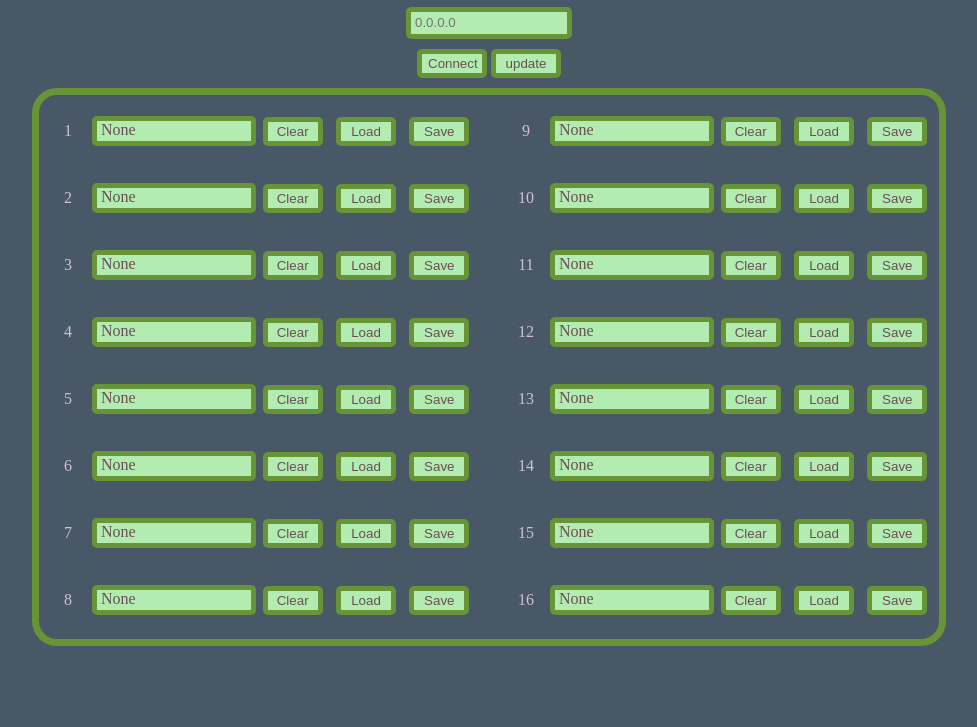
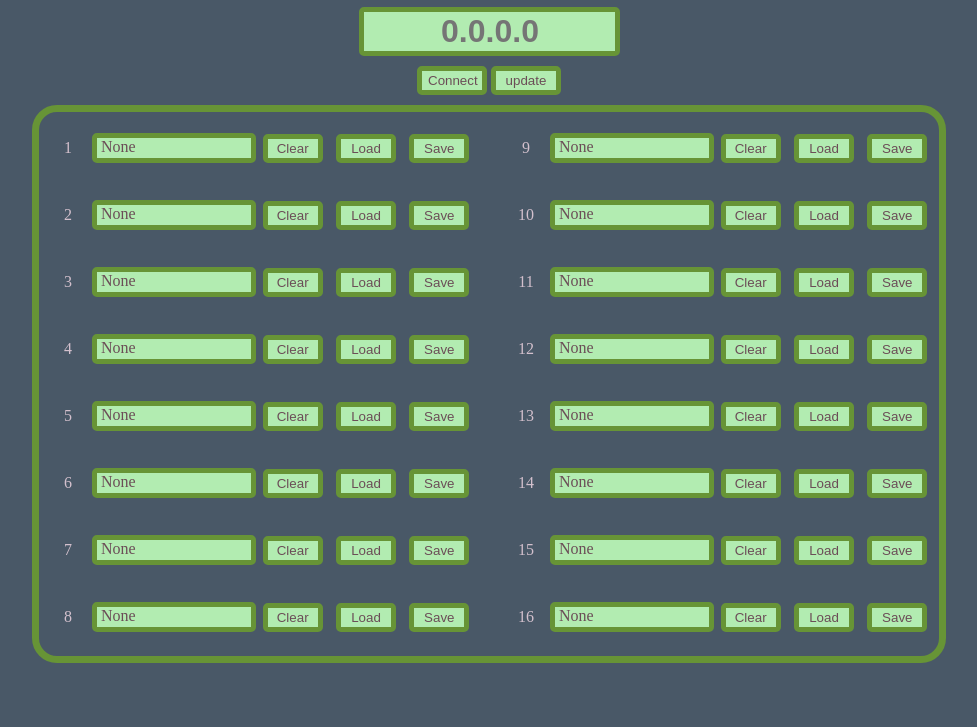
Before and after one commit to pop-emu/portal-interface, an Astro site: page / in a window 1280 px wide. Shown: the part 73-800 px from the top of the page, without its empty margins (151-1128 px from the left). Built offline with nearby package versions, Linux system fonts and the light colour scheme; Astro itself is replaced by a stand-in of ours.

Commit message:
Improved IP input styling

```diff
--- a/src/pages/index.astro
+++ b/src/pages/index.astro
@@ -15,7 +15,7 @@ import "./index.css"
 	<body>
 		<div id="topMenu">
 			<h1>Portal Emulator</h1>
-			<input type="text" placeholder="0.0.0.0" pattern="^(?:[0-9]{1,3}\.){3}[0-9]{1,3}$" id="address" required>
+			<input type="text" maxlength="15" minlength="7" placeholder="0.0.0.0" pattern="^(?:[0-9]{1,3}\.){3}[0-9]{1,3}$" id="address" required>
 			<div id="buttons">
 				<button id="connect">Connect</button>
 				<button id="update">update</button>
--- a/src/pages/index.css
+++ b/src/pages/index.css
@@ -1,4 +1,5 @@
 body {
+	max-width: 100vw;
 	background-color: #495867;
 	margin: 0px;
 	text-align: center;
@@ -18,6 +19,14 @@ button {
 	align-items: center;
 	width: 250px;
 	margin: auto;
+}
+
+#address {
+	text-align: center;
+	font-size: xx-large;
+	font-weight: bold;
+	width: auto;
+	max-width: 245px;
 }
 
 #buttons {
```
